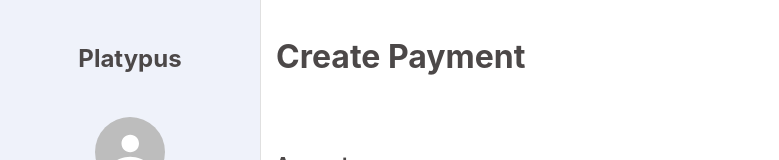
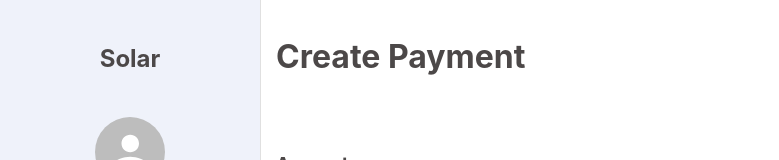
Before and after one commit to leostelon/solar-client, a React (Create React App) app: page /create in a window 1280 px wide. Shown: the top 160 px of the page, without its empty margins (0-779 px from the left). Built offline with nearby package versions, Linux system fonts and the light colour scheme; no server answers.

Commit message:
minor changes

```diff
--- a/package.json
+++ b/package.json
@@ -10,6 +10,7 @@
     "@testing-library/react": "^13.4.0",
     "@testing-library/user-event": "^13.5.0",
     "axios": "^1.4.0",
+    "bs58": "^5.0.0",
     "react": "^18.2.0",
     "react-dom": "^18.2.0",
     "react-icons": "^4.8.0",
--- a/src/components/Drawer.jsx
+++ b/src/components/Drawer.jsx
@@ -153,7 +153,7 @@ export function Drawer({ smaller }) {
 							flexDirection: "column",
 						}}
 					>
-						<h2>Platypus</h2>
+						<h2>Solar</h2>
 						<Avatar sx={{ height: "70px", width: "70px", mt: 3 }} />
 					</Box>
 
--- /dev/null
+++ b/src/constants.js
@@ -0,0 +1 @@
+export const SERVER_URL = process.env.REACT_APP_SERVER_URL;
--- a/src/screens/Singin.jsx
+++ b/src/screens/Singin.jsx
@@ -11,7 +11,7 @@ export const Signin = () => {
     let token = localStorage.getItem("token");
     await connectWalletToSite();
     if (token && token !== "" && token !== "undefined") {
-      return navigate("/home");
+      return navigate("/index");
     }
     const address = await getWalletAddress();
     if (address && address !== "") {
@@ -20,7 +20,7 @@ export const Signin = () => {
       }
       token = localStorage.getItem("token");
       if (token && token !== "" && token !== "undefined") {
-        navigate("/home");
+        navigate("/index");
       }
     }
   }
```
Also changed, not shown: 1 other file (tests, documents, lock files or other folders).
